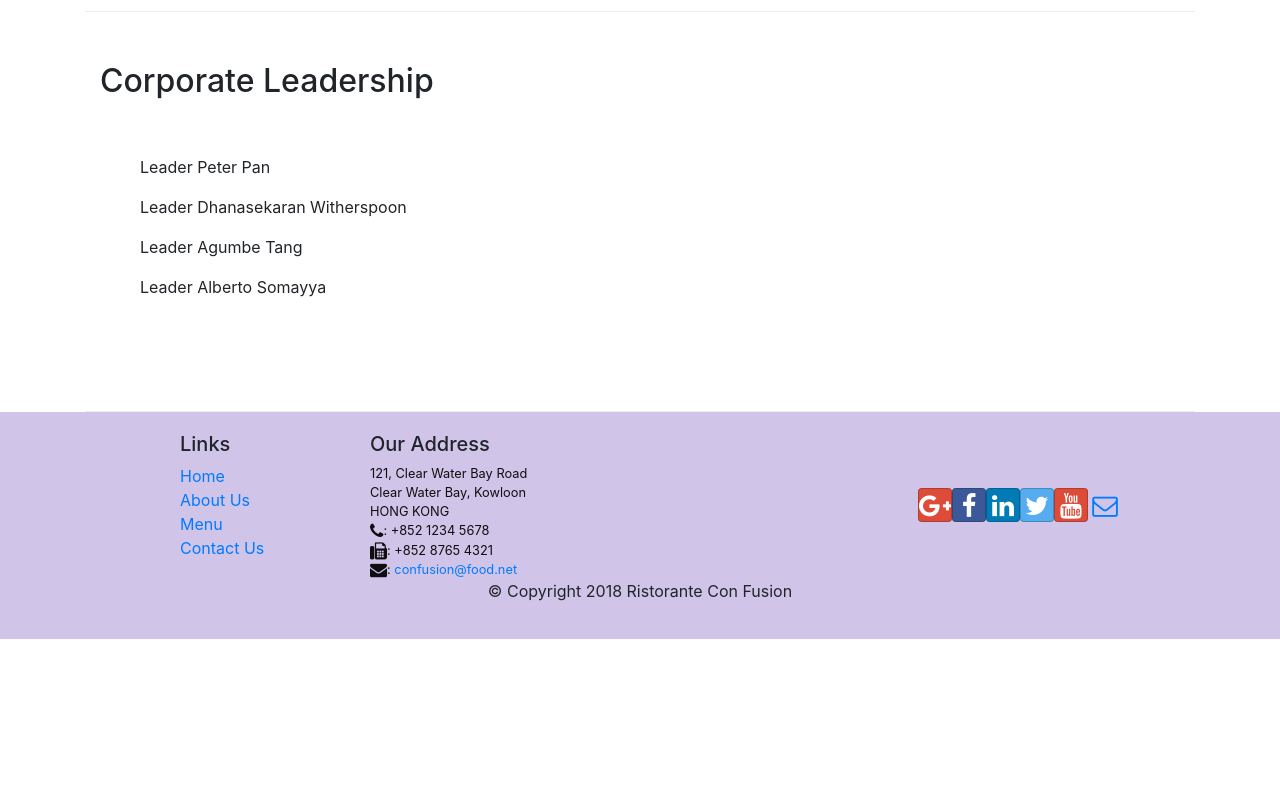
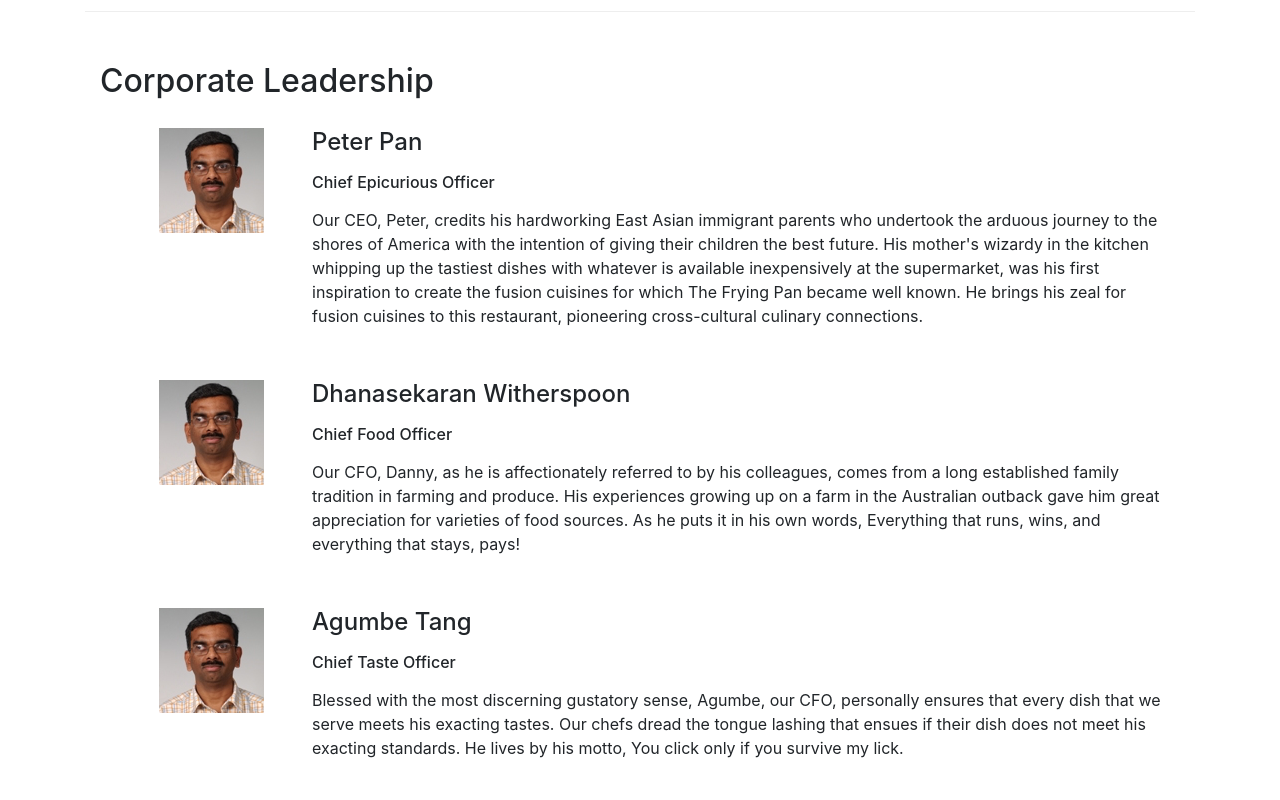
Before and after one commit to Geeth-K/React_practice_apps, a React (Create React App) app: page /aboutus in a window 1280 px wide. Shown: the part 1100-1900 px from the top of the page. Before the commit the page ends 1739 px from the top, so only its background shows below. Built offline with nearby package versions, Linux system fonts and the light colour scheme.

Commit message:
Assignment 2 - Task 2

```diff
--- a/src/components/AboutComponent.js
+++ b/src/components/AboutComponent.js
@@ -2,10 +2,15 @@ import React from 'react';
 import { Breadcrumb, BreadcrumbItem, Card, CardBody, CardHeader, Media } from 'reactstrap';
 import { Link } from 'react-router-dom';
 
-function RenderLeader(leader, onClick) {
+function RenderLeader({leader}) {
     return (
-        <Media>
-
+        <Media tag='li'>
+            <Media object src={leader.image} alt={leader.name} />
+            <Media body className='ml-5'>
+                <Media heading className='mb-3'>{leader.name}</Media>
+                <h6 className='mb-3'>{leader.designation}</h6>
+                <p className='mb-5'>{leader.description}</p>
+            </Media>
         </Media>
     );
 }
@@ -14,7 +19,9 @@ function About(props) {
 
     const leaders = props.leaders.map((leader) => {
         return (
-            <p>Leader {leader.name}</p>
+            <div key={leader.id} className="col-12 m-1">
+                <RenderLeader leader={leader}/>
+            </div>
         );
     });
 
@@ -70,7 +77,7 @@ function About(props) {
             </div>
             <div className="row row-content">
                 <div className="col-12">
-                    <h2>Corporate Leadership</h2>
+                    <h2  className='mb-4'>Corporate Leadership</h2>
                 </div>
                 <div className="col-12">
                     <Media list>
--- a/src/components/TopHeaderComponent.js
+++ b/src/components/TopHeaderComponent.js
@@ -46,12 +46,12 @@ class TopHeaderComponent extends Component {
                     </div>
                 </Navbar>
 
-                <div class="bg-light p-5 rounded-lg m-3">
+                <div className="bg-light p-5 rounded-lg m-3">
                     <div className="container">
                         <div className="row row-header">
                             <div className="col-12 col-sm-6">
-                                <h1 class="display-4">Ristorante con Fusion</h1>
-                                <p class="lead">We take inspiration from the World's best cuisines, and create a unique fusion experience. Our lipsmacking creations will tickle your culinary senses!</p>
+                                <h1 className="display-4">Ristorante con Fusion</h1>
+                                <p className="lead">We take inspiration from the World's best cuisines, and create a unique fusion experience. Our lipsmacking creations will tickle your culinary senses!</p>
                             </div>
                         </div>
                     </div>
```
